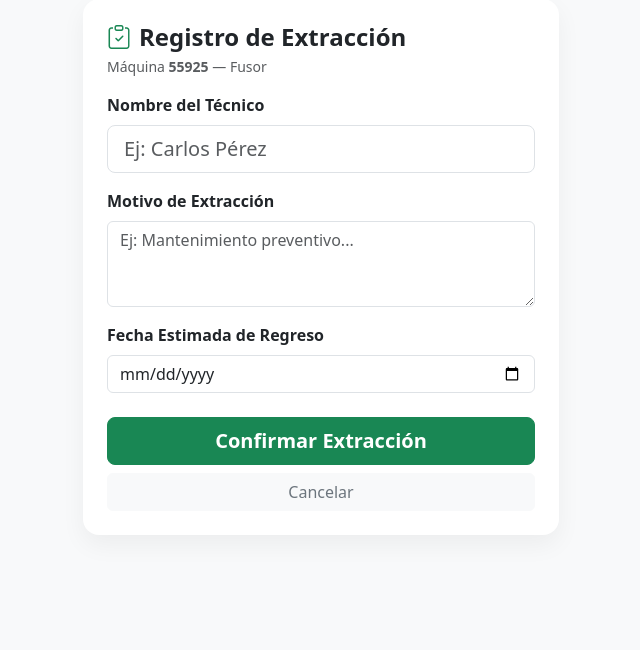
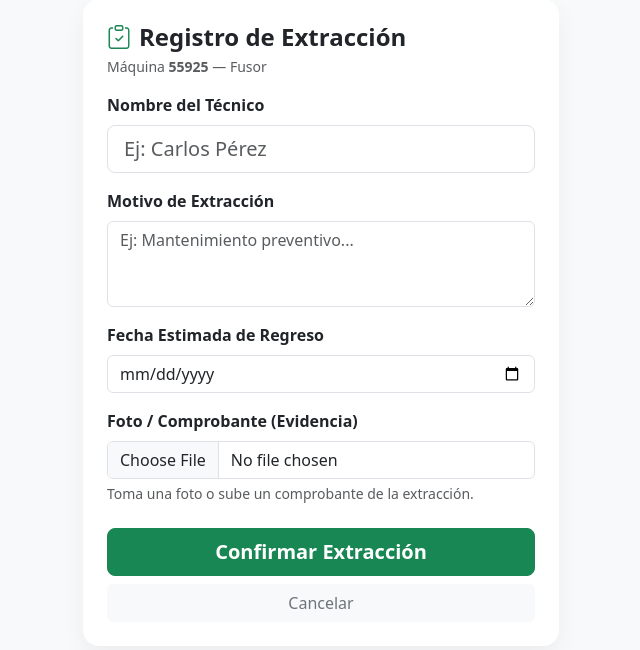
Before and after one commit to bryanyael/inventario-taller, a Flask app: page /solicitar/55925/1 in a window 1280 px wide. Shown: the part 49-699 px from the top of the page, without its empty margins (319-959 px from the left). Run offline with Flask 3, Linux system fonts and the light colour scheme; data comes from the database, SQL or seed files in the repository.

Commit message:
Update solicitud.html

```diff
--- a/templates/solicitud.html
+++ b/templates/solicitud.html
@@ -1,3 +1,4 @@
+<!DOCTYPE html>
 <!DOCTYPE html>
 <html lang="es">
 <head>
@@ -17,7 +18,8 @@
             <h4 class="fw-bold text-dark mb-1"><i class="bi bi-clipboard-check text-success me-2"></i>Registro de Extracción</h4>
             <p class="text-muted small mb-3">Máquina <strong>{{ codigo }}</strong> — {{ pieza.nombre }}</p>
 
-            <form action="/extraer_pieza" method="POST" enctype="multipart/form-data">
+            <!-- Corrección de Action y Enctype -->
+            <form action="/solicitar/{{ codigo }}/{{ pieza.id }}" method="POST" enctype="multipart/form-data">
                 <input type="hidden" name="codigo" value="{{ codigo }}">
                 <input type="hidden" name="pieza_id" value="{{ pieza.id }}">
 
@@ -31,9 +33,16 @@
                     <textarea name="motivo" class="form-control" rows="3" placeholder="Ej: Mantenimiento preventivo..." required></textarea>
                 </div>
 
-                <div class="mb-4">
+                <div class="mb-3">
                     <label class="form-label fw-semibold">Fecha Estimada de Regreso</label>
                     <input type="date" name="fecha_regreso" class="form-control" required>
+                </div>
+
+                <!-- CAMPO DE LA FOTO AGREGADO -->
+                <div class="mb-4">
+                    <label class="form-label fw-semibold">Foto / Comprobante (Evidencia)</label>
+                    <input type="file" name="foto_evidencia" class="form-control" accept="image/*" capture="environment">
+                    <div class="form-text">Toma una foto o sube un comprobante de la extracción.</div>
                 </div>
 
                 <button type="submit" class="btn btn-success btn-lg w-100 fw-bold rounded-3 mb-2">
```
